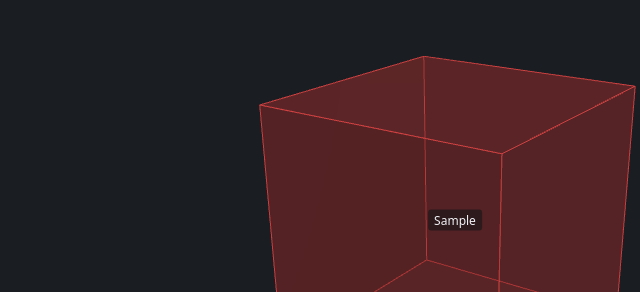
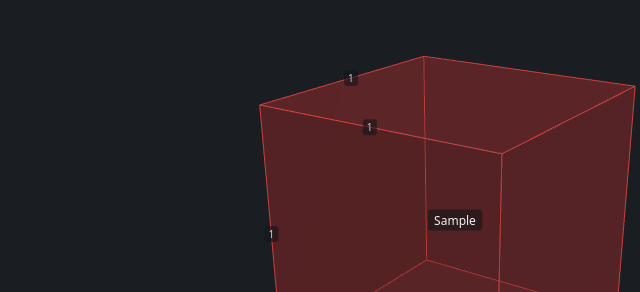
Before and after one commit to ericanastas/size-compare, a website built with Vite: page index.html in a window 1280 px wide. Both pictures are taken after typing "Sample" into the empty fields and a click on the button "Add object". Shown: the part 180-472 px from the top of the page, 325-965 px from the left. Built offline with nearby package versions, Linux system fonts and the light colour scheme; animation ran at ten frames a second.

Commit message:
Added edge dimension labels

```diff
--- a/src/sceneManager.ts
+++ b/src/sceneManager.ts
@@ -142,14 +142,51 @@ export function createSceneManager(container: HTMLElement): SceneManager {
     label.position.set(0, 0, 0);
     group.add(label);
 
+    const widthLabel = createDimensionLabel("width");
+    const heightLabel = createDimensionLabel("height");
+    const depthLabel = createDimensionLabel("depth");
+    group.add(widthLabel, heightLabel, depthLabel);
+
+    updateDimensionLabels(widthLabel, heightLabel, depthLabel, object);
+
     return group;
+  }
+
+  function createDimensionLabel(kind: "width" | "height" | "depth"): CSS2DObject {
+    const el = document.createElement("div");
+    el.className = `dimension-label dimension-label--${kind}`;
+    return new CSS2DObject(el);
+  }
+
+  function updateDimensionLabels(
+    widthLabel: CSS2DObject,
+    heightLabel: CSS2DObject,
+    depthLabel: CSS2DObject,
+    object: SizeObject,
+  ): void {
+    const halfWidth = object.width / 2;
+    const halfHeight = object.height / 2;
+    const halfDepth = object.depth / 2;
+
+    widthLabel.element.textContent = String(object.width);
+    widthLabel.position.set(0, halfHeight, halfDepth);
+
+    heightLabel.element.textContent = String(object.height);
+    heightLabel.position.set(-halfWidth, 0, halfDepth);
+
+    depthLabel.element.textContent = String(object.depth);
+    depthLabel.position.set(-halfWidth, halfHeight, 0);
   }
 
   function updateGroup(group: THREE.Group, object: SizeObject): void {
     const mesh = group.children.find((c): c is THREE.Mesh => c instanceof THREE.Mesh);
     const edges = group.children.find((c): c is THREE.LineSegments => c instanceof THREE.LineSegments);
-    const label = group.children.find((c): c is CSS2DObject => c instanceof CSS2DObject);
-    if (!mesh || !edges || !label) return;
+    const labels = group.children.filter((c): c is CSS2DObject => c instanceof CSS2DObject);
+    const label = labels.find((l) => l.element.classList.contains("object-label"));
+    const widthLabel = labels.find((l) => l.element.classList.contains("dimension-label--width"));
+    const heightLabel = labels.find((l) => l.element.classList.contains("dimension-label--height"));
+    const depthLabel = labels.find((l) => l.element.classList.contains("dimension-label--depth"));
+    if (!mesh || !edges || !label || !widthLabel || !heightLabel || !depthLabel) return;
 
     mesh.geometry.dispose();
     mesh.geometry = new THREE.BoxGeometry(object.width, object.height, object.depth);
@@ -161,6 +198,8 @@ export function createSceneManager(container: HTMLElement): SceneManager {
 
     label.element.textContent = object.name;
     label.position.set(0, 0, 0);
+
+    updateDimensionLabels(widthLabel, heightLabel, depthLabel, object);
   }
 
   function disposeGroup(group: THREE.Group): void {
--- a/src/style.css
+++ b/src/style.css
@@ -260,3 +260,14 @@ h1 {
   white-space: nowrap;
   transform: translate(-50%, -50%);
 }
+
+.dimension-label {
+  color: #c9ccd1;
+  font-size: 10px;
+  font-family: system-ui, sans-serif;
+  background: rgba(20, 22, 26, 0.6);
+  padding: 1px 4px;
+  border-radius: 3px;
+  white-space: nowrap;
+  transform: translate(-50%, -50%);
+}
```
